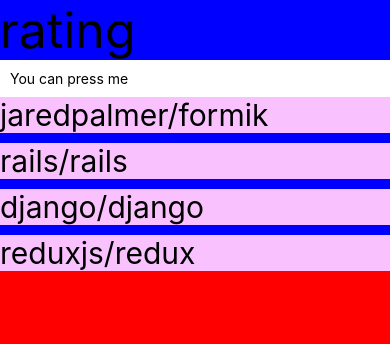
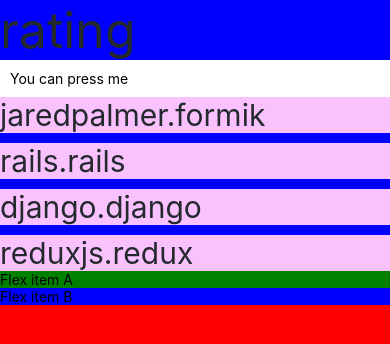
Before and after one commit to TuanDao-0110/React-Native, a React Native app in the folder rate-repository-app/: screen / in a window 390 px wide. Shown: the top 344 px of the page. Built offline with nearby package versions, Linux system fonts and the light colour scheme.

Commit message:
update flexbox example

```diff
--- /dev/null
+++ b/rate-repository-app/components/FlexBoxExample.js
@@ -0,0 +1,31 @@
+import { View, Text, StyleSheet } from 'react-native';
+
+const styles = StyleSheet.create({
+    flexContainer: {
+        display: 'flex',
+    },
+    flexItemA: {
+        backgroundColor: 'green',
+        flexGrow: 0,
+    },
+    flexItemB: {
+        backgroundColor: 'blue',
+        flexGrow: 1,
+    },
+});
+
+const FlexboxExample = () => {
+    return (
+        <View style={styles.flexContainer}>
+            <View style={styles.flexItemA}>
+                <Text>Flex item A</Text>
+            </View>
+            <View style={styles.flexItemB}>
+                <Text>Flex item B</Text>
+            </View>
+        </View>
+    );
+};
+
+
+export default FlexboxExample
--- a/rate-repository-app/components/Main.js
+++ b/rate-repository-app/components/Main.js
@@ -1,7 +1,11 @@
 import Constants from 'expo-constants';
-import { Text, StyleSheet, View } from 'react-native';
+import { StyleSheet, View } from 'react-native';
 import PressableText from './PressableText';
 import RepositoryList from './RepositoryList';
+import Text from '../theme/Text';
+import FlexboxExample from './FlexBoxExample';
+
+
 
 const styles = StyleSheet.create({
     container: {
@@ -18,10 +22,11 @@
     return (
         <View style={styles.container}>
             <Text style={styles.text}>rating</Text>
-            <PressableText/>
+            <PressableText />
             <RepositoryList />
+            <FlexboxExample/>
+        </View>
 
-        </View>
     );
 };
 
--- a/rate-repository-app/components/RepositoryItem.jsx
+++ b/rate-repository-app/components/RepositoryItem.js
@@ -1,9 +1,10 @@
 /* eslint-disable react/prop-types */
+
 import { Text, StyleSheet } from 'react-native';
 import Constants from 'expo-constants';
 
+
 const RepositoryItem = ({ data, onPress, backgroundColor, textColor }) => {
-console.log(data)
   const styles = StyleSheet.create({
     item: {
       backgroundColor: backgroundColor,
@@ -13,10 +14,9 @@
     },
   });
 
-//   const { item } = data;
   return (
-    <Text style={styles.item} onPress={onPress}>
-      {data.fullName}{' '}
+    <Text onPress={onPress} style={styles.item} >
+      {data.id}
     </Text>
   );
 };
--- a/rate-repository-app/components/RepositoryList.jsx
+++ b/rate-repository-app/components/RepositoryList.jsx
@@ -2,7 +2,7 @@
 import { FlatList, View, StyleSheet } from 'react-native';
 import RepositoryItem from './RepositoryItem';
 import { useState } from 'react';
-
+import theme from '../theme';
 const styles = StyleSheet.create({
   container: {
     backgroundColor: 'yellow',
@@ -64,8 +64,8 @@
   const ItemSeparator = () => <View style={styles.separator} />;
   const RenderItem = ({item}) => {
     const backgroundColor = item.id === selectedId ? '#6e3b6e' : '#f9c2ff';
-    const color = item.id === selectedId ? 'white' : 'black';
-    return <RepositoryItem data={item} backgroundColor={backgroundColor} onPress={() => setSelectedId(item.id)} textColor={color} />;
+    const color = item.id === selectedId ? theme.colors.primary : theme.colors.textPrimary;
+    return <RepositoryItem data={item} backgroundColor={backgroundColor} onPress={() => setSelectedId(item.id)} textColor={color}  />;
   };
   const [selectedId, setSelectedId] = useState('');
   return <FlatList style={styles.container} data={repositories} ItemSeparatorComponent={ItemSeparator} renderItem={RenderItem} />;
--- /dev/null
+++ b/rate-repository-app/theme.js
@@ -0,0 +1,20 @@
+const theme = {
+    colors: {
+        textPrimary: '#24292e',
+        textSecondary: '#fffff',
+        primary: '#0366d6',
+    },
+    fontSizes: {
+        body: 14,
+        subheading: 16,
+    },
+    fonts: {
+        main: 'System',
+    },
+    fontWeights: {
+        normal: '400',
+        bold: '700',
+    },
+};
+
+export default theme;
--- /dev/null
+++ b/rate-repository-app/theme/Text.js
@@ -0,0 +1,41 @@
+/* eslint-disable react/prop-types */
+/* eslint-disable react-native/sort-styles */
+import { Text as NativeText, StyleSheet } from 'react-native';
+
+import theme from '../theme';
+
+const styles = StyleSheet.create({
+    text: {
+        color: theme.colors.textPrimary,
+        fontFamily: theme.fonts.main,
+        fontSize: theme.fontSizes.body,
+        fontWeight: theme.fontWeights.normal,
+    },
+    colorTextSecondary: {
+        color: theme.colors.textSecondary,
+    },
+    colorPrimary: {
+        color: theme.colors.primary,
+    },
+    fontSizeSubheading: {
+        fontSize: theme.fontSizes.subheading,
+    },
+    fontWeightBold: {
+        fontWeight: theme.fontWeights.bold,
+    },
+});
+
+const Text = ({ color, fontSize, fontWeight, style, ...props }) => {
+    const textStyle = [
+        styles.text,
+        color === 'textSecondary' && styles.colorTextSecondary,
+        color === 'primary' && styles.colorPrimary,
+        fontSize === 'subheading' && styles.fontSizeSubheading,
+        fontWeight === 'bold' && styles.fontWeightBold,
+        style,
+    ];
+
+    return <NativeText style={textStyle} {...props} />;
+};
+
+export default Text;
```
